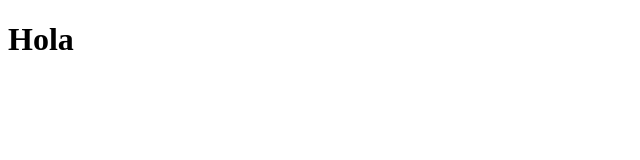
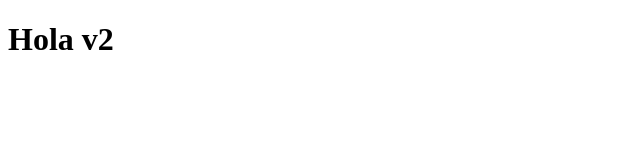
Before and after one commit to Sandyacvedo/projectoDemoCursoPrework, a plain HTML site: page index.html in a window 1280 px wide. Shown: the full height of the page, 0-640 px from the left. Drawn offline with Linux system fonts and the light colour scheme.

Commit message:
Una version de el h2

```diff
--- a/index.html
+++ b/index.html
@@ -7,6 +7,6 @@
     <title>Document</title>
 </head>
 <body>
-    <h1>Hola</h1>
+    <h1>Hola v2</h1>
 </body>
 </html>
```
